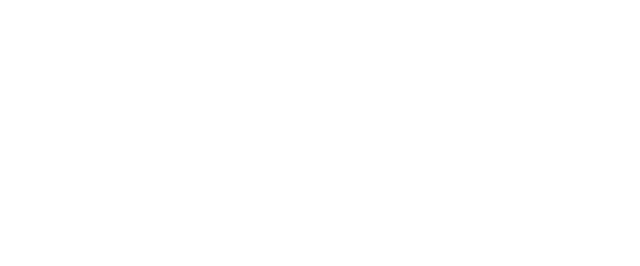
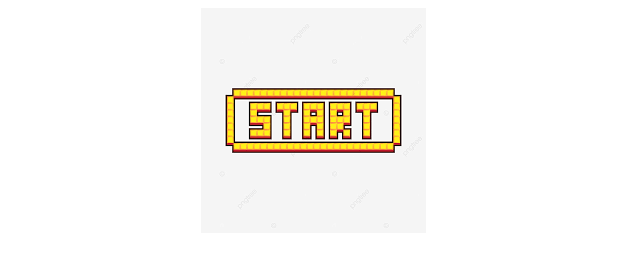
Before and after one commit to Marcaogabriel/Estudo, a plain HTML site: page html-css/Atividade/1 atividade/html/start.html in a window 1280 px wide. Shown: the whole page, without its empty margins (289-929 px from the left). Drawn offline with Linux system fonts and the light colour scheme.

Commit message:
Nova atualização

```diff
--- a/html-css/Atividade/1 atividade/html/start.html
+++ b/html-css/Atividade/1 atividade/html/start.html
@@ -14,7 +14,7 @@
 </head>
 <body>
     <div>
-        <a href="index.html"><img src="img/start.png" alt=""></a>
+        <a href="index.html"><img src="../img/start.png" alt=""></a>
     </div>
 </body>
 </html>
```
